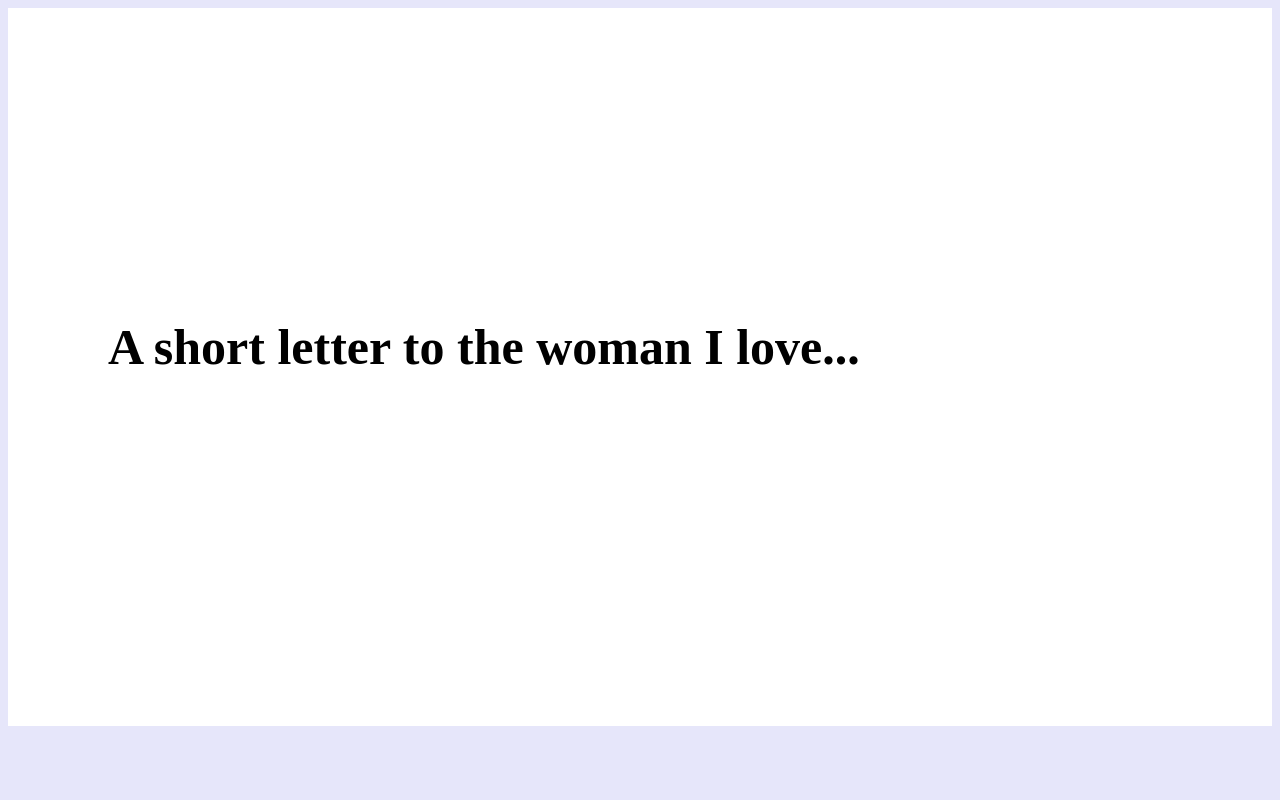
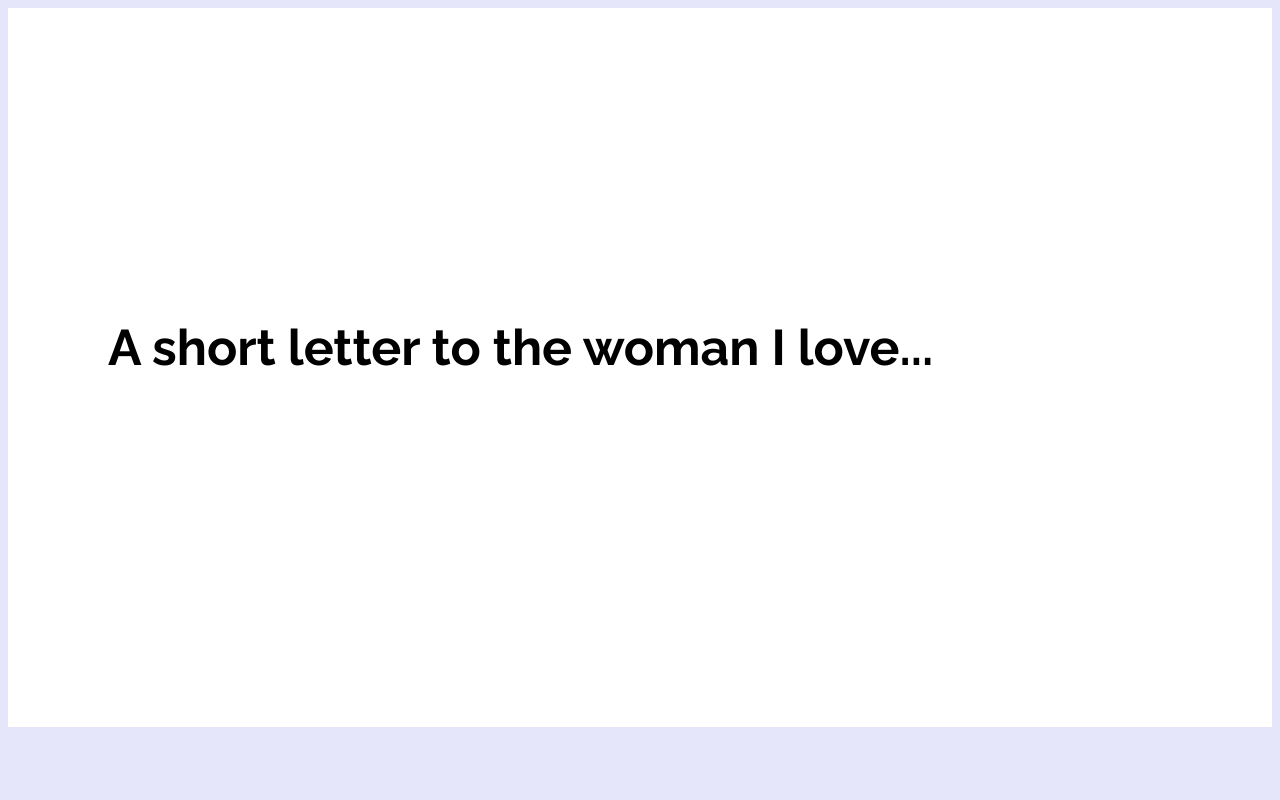
Before and after one commit to carlsanjos3e/al.ly, a plain HTML site: page index.html in a window 1280 px wide. Shown: the top 800 px of the page. Drawn offline with Linux system fonts and the light colour scheme.

Commit message:
Add files via upload

```diff
--- a/index.html
+++ b/index.html
@@ -6,6 +6,10 @@
         </title>
 
         <style>
+            @font-face {
+                font-family: Raleway;
+                src: url(Raleway-VariableFont_wght.ttf);
+            }
             body {
                 background-color: lavender;
             }
```
